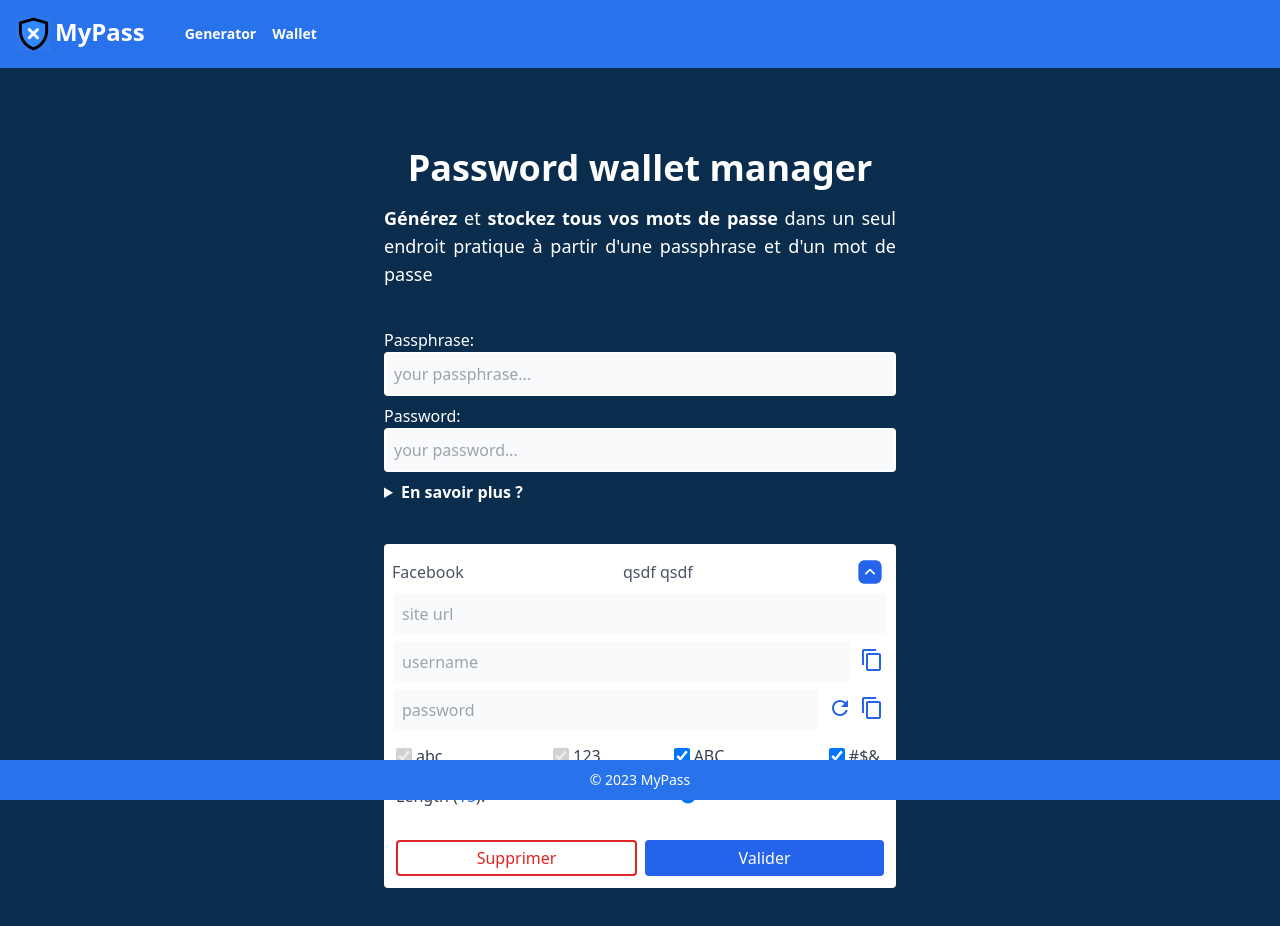
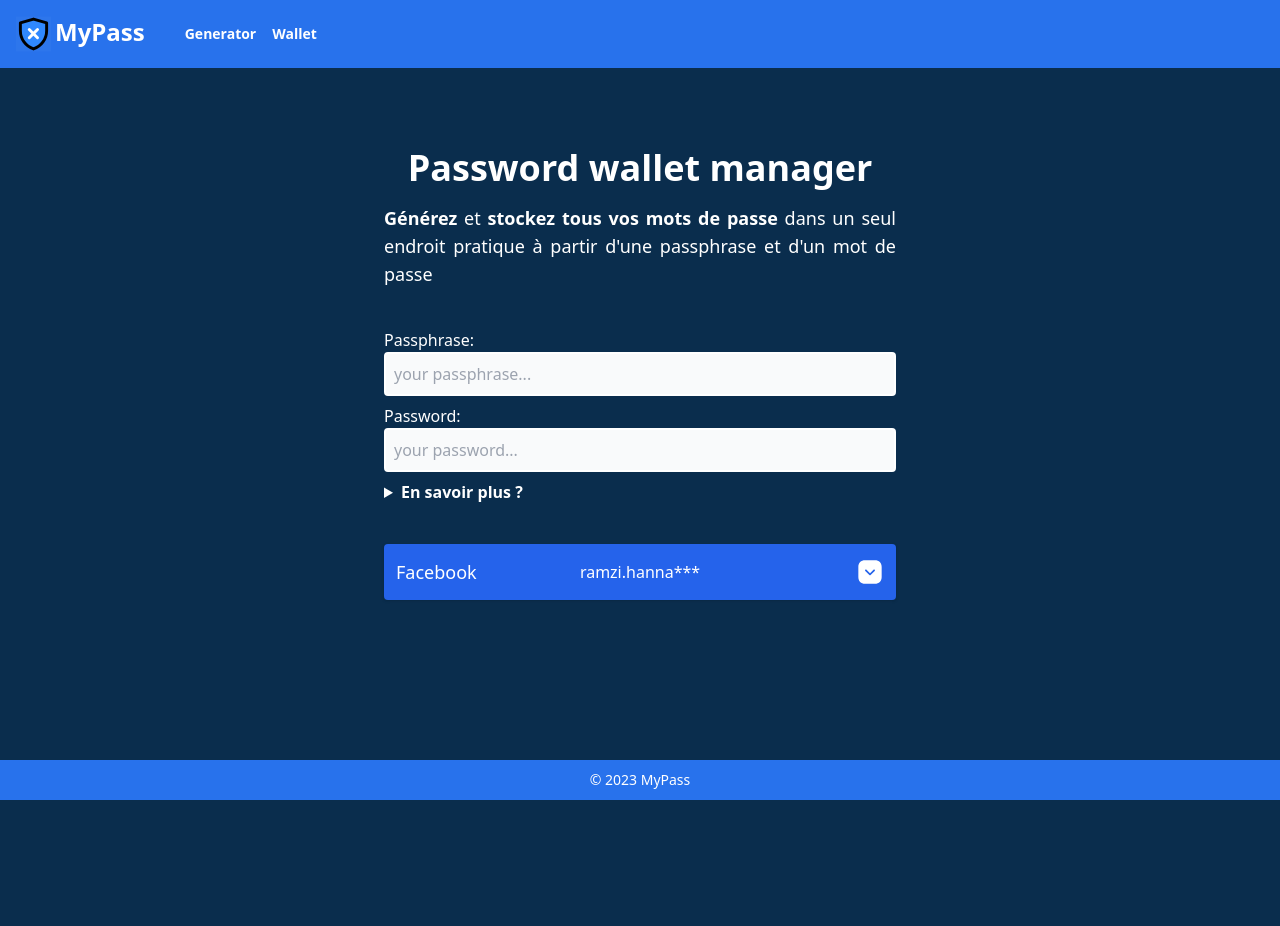
Before and after one commit to rhannachi/easy-remember-password, a Next.js app: page /wallet in a window 1280 px wide. After the commit the page ends 800 px from the top, so only its background shows below. Built offline with nearby package versions, Linux system fonts and the light colour scheme.

Commit message:
Feat - add collapse card

```diff
--- a/src/app/wallet/Card.tsx
+++ b/src/app/wallet/Card.tsx
@@ -5,27 +5,47 @@ import Input from "@/components/Input"
 import Checkbox from "@/components/Checkbox"
 import Range from "@/components/Range"
 import Button from "@/components/Button"
+import { useState } from "react"
+import clsx from "clsx"
 
 export default function Card() {
+  const [expanded, setExpanded] = useState(false)
+
   return (
-    <article className="bg-white rounded p-2">
+    <article className="shadow">
       {/** * Header ****/}
-      <header className="flex items-center flex-row justify-between h-10">
-        <div className="text-gray-600">Facebook</div>
-        <div className="text-gray-600"> qsdf qsdf </div>
-        <ButtonIcon name="close-open-card-button" svg="arrowUp" size="w-7 h-7" />
+      <header
+        className={clsx(
+          "flex flex-row items-center text-white h-14 p-3 bg-blue-600 justify-between h-10",
+          expanded ? "rounded-t" : "rounded",
+        )}
+      >
+        <div className="basis-1/3 text-lg">Facebook</div>
+        <div className="basis-1/3 text-center ">ramzi.hanna***</div>
+        <div className="flex justify-end basis-1/3 text-end">
+          <ButtonIcon
+            name="close-open-card-button"
+            className={clsx(!expanded && "rotate-180")}
+            svg="arrowUp"
+            size="w-7 h-7"
+            onClick={() => {
+              setExpanded((prevState) => !prevState)
+            }}
+          />
+        </div>
       </header>
       {/** * FORM ****/}
-      <form className="flex flex-col">
+      {expanded && (
+        <form className="flex flex-col p-3 rounded-b bg-white">
           <Input placeholder="site url" name="site-url-input" className="" />
           <div className="flex flex-row">
             <Input placeholder="username" name="username-input" className=" mt-1 mr-1" />
-          <ButtonIcon name="copy-username-button" svg="copy" />
+            <ButtonIcon name="copy-username-button" className="ml-1" svg="copy" />
           </div>
           <div className="flex flex-row">
             <Input placeholder="password" name="password-input" className="mt-1 mr-1" />
-          <ButtonIcon name="regenerate-password-button" svg="regenerate" />
-          <ButtonIcon name="copy-password-button" svg="copy" />
+            <ButtonIcon name="regenerate-password-button" className="mx-1" svg="regenerate" />
+            <ButtonIcon name="copy-password-button" className="ml-1" svg="copy" />
           </div>
           {/** * CHECKBOX ****/}
           <div className="flex flex-row h-10 mt-1 mr-2">
@@ -68,23 +88,24 @@ export default function Card() {
               </div>
             }
           />
-        <div className="flex flex-row justify-between mt-5 items-center h-11">
+          <div className="flex flex-row justify-end mt-5 items-center">
             <Button
               style="warning"
               text="Supprimer"
               name="remove-form-button"
               type="button"
-            className="w-full"
+              className="w-full mr-1"
             />
             <Button
               style="primary"
               text="Valider"
               name="submit-form-button"
               type="submit"
-            className="w-full"
+              className="w-full ml-1"
             />
           </div>
         </form>
+      )}
     </article>
   )
 }
--- a/src/components/Button.tsx
+++ b/src/components/Button.tsx
@@ -22,7 +22,7 @@ export default function Button({
       name={name}
       role="button"
       className={clsx(
-        "rounded h-9 m-1 p-1 text-md",
+        "rounded h-9 p-1 text-md",
         className,
         style === "secondary"
           ? secondaryClassName
--- a/src/components/ButtonIcon.tsx
+++ b/src/components/ButtonIcon.tsx
@@ -36,7 +36,7 @@ const SVG: Readonly<Record<SvgType, (className?: string) => JSX.Element>> = {
   ),
   arrowUp: (className?: string) => (
     <svg
-      className={clsx("fill-blue-600", className)}
+      className={clsx("fill-white", className)}
       fill="none"
       viewBox="0 0 24 24"
       xmlns="http://www.w3.org/2000/svg"
@@ -56,7 +56,7 @@ export default function ButtonIcon({
   size?: "w-5 h-5" | "w-6 h-6" | "w-7 h-7"
 }) {
   return (
-    <button {...props} className={clsx("m-1", className)}>
+    <button {...props} className={clsx("", className)}>
       {SVG[svg](clsx(size, ""))}
     </button>
   )
```
Lines whose indentation alone changed are shown as unchanged.
